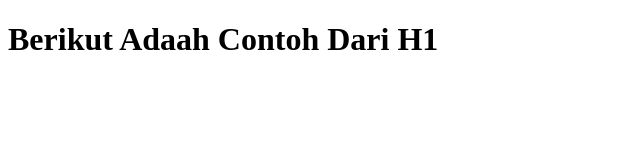
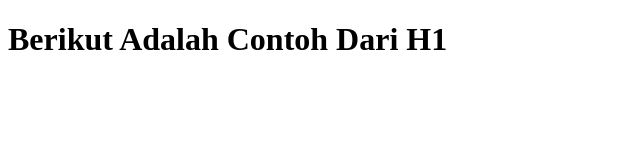
Before and after one commit to KevinNrzL/LoginLogic, a website: page index.html in a window 1280 px wide. Shown: the whole page, without its empty margins (0-640 px from the left). Drawn offline with Linux system fonts and the light colour scheme.

Commit message:
html fixing

```diff
--- a/index.html
+++ b/index.html
@@ -6,7 +6,7 @@
 	<title>Login Logic</title>
 </head>
 <body>
-	<h1>Berikut Adaah Contoh Dari H1</h1>
+	<h1>Berikut Adalah Contoh Dari H1</h1>
 
 </body>
 </html>
```
